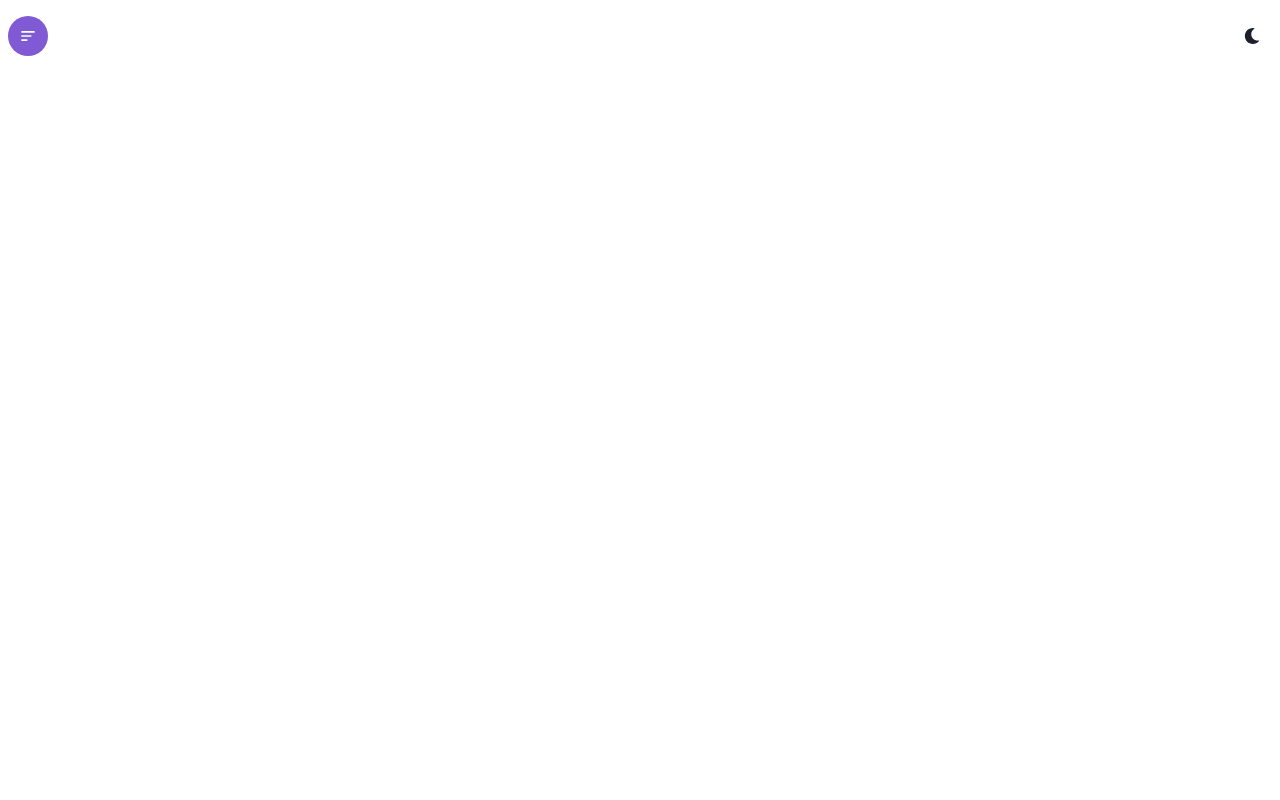
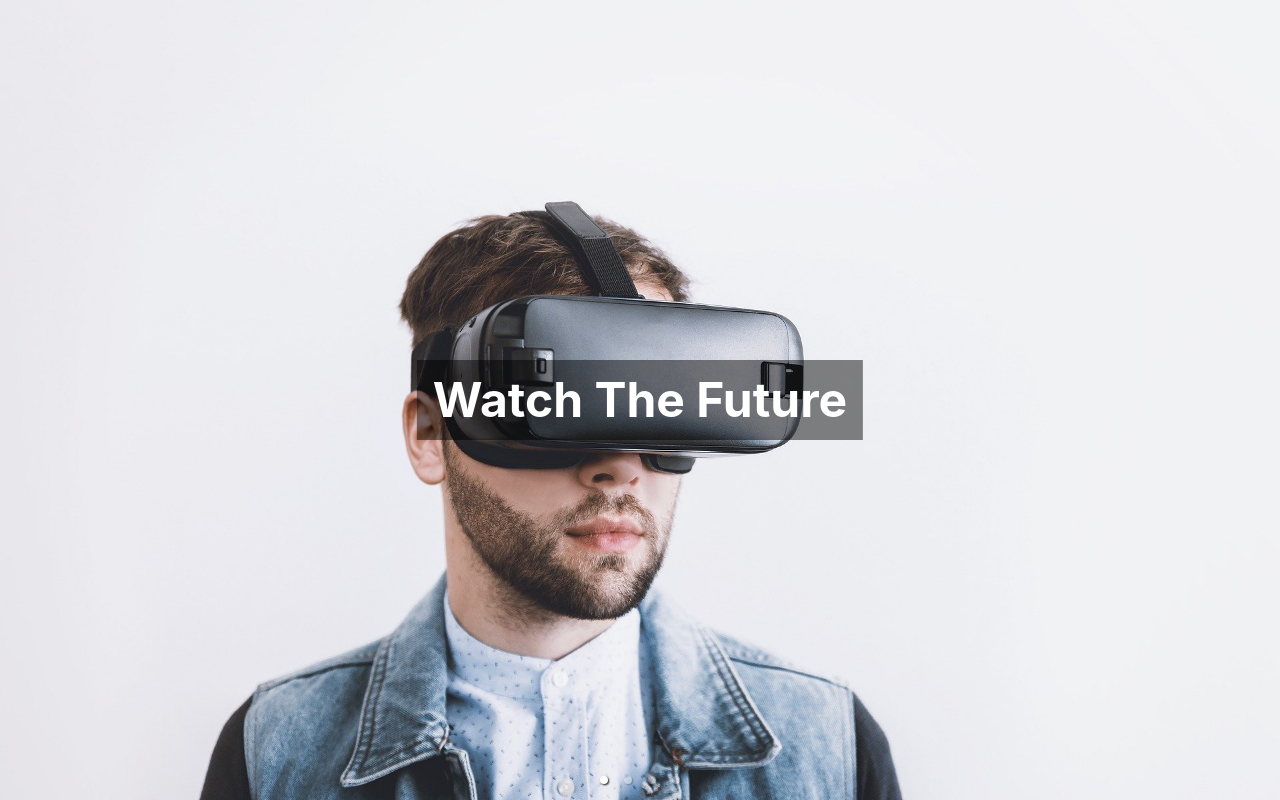
Before and after one commit to Mahmudul-Rudra/multi-theme-application, a React (Create React App) app: page / in a window 1280 px wide. Built offline with nearby package versions, Linux system fonts and the light colour scheme.

Commit message:
image added in the home page

```diff
--- a/src/components/Home.jsx
+++ b/src/components/Home.jsx
@@ -1,4 +1,4 @@
-import { Box } from '@chakra-ui/react';
+import { Box, Heading, Image } from '@chakra-ui/react';
 import React from 'react';
 import { Carousel } from 'react-responsive-carousel';
 import 'react-responsive-carousel/lib/styles/carousel.min.css';
@@ -8,6 +8,16 @@
 import img4 from '../assets/4.jpg';
 import img5 from '../assets/5.png';
 
+const headingOptions = {
+  pos: 'absolute',
+  left: '50%',
+  top: '50%',
+  transform: 'translate(-50%, -50%)',
+  textTransforms: 'uppercase',
+  p: '4',
+  size: '2xl',
+};
+
 const Home = () => {
   return (
     <Box>
@@ -16,17 +26,40 @@
   );
 };
 
-const MyCarousel = () => {
+const MyCarousel = () => (
   <Carousel
     autoPlay
     infiniteLoop
-    interval={1000}
+    interval={3000}
     showStatus={false}
     showThumbs={false}
     showArrows={false}
   >
-    <Box w={'full'}></Box>
-  </Carousel>;
-};
+    <Box w={'full'} h={'100vh'}>
+      <Image src={img1} />
+      <Heading bgColor={'blackAlpha.600'} color={'white'} {...headingOptions}>
+        Watch The Future
+      </Heading>
+    </Box>
+    <Box w={'full'} h={'100vh'}>
+      <Image src={img2} />
+      <Heading bgColor={'blackAlpha.600'} color={'white'} {...headingOptions}>
+        Future Is Gaming
+      </Heading>
+    </Box>
+    <Box w={'full'} h={'100vh'}>
+      <Image src={img3} />
+      <Heading bgColor={'whiteAlpha.600'} color={'black'} {...headingOptions}>
+        Gaming on Console
+      </Heading>
+    </Box>
+    <Box w={'full'} h={'100vh'}>
+      <Image src={img4} />
+      <Heading bgColor={'blackAlpha.500'} color={'white'} {...headingOptions}>
+        Night Life is Cool
+      </Heading>
+    </Box>
+  </Carousel>
+);
 
 export default Home;
```
